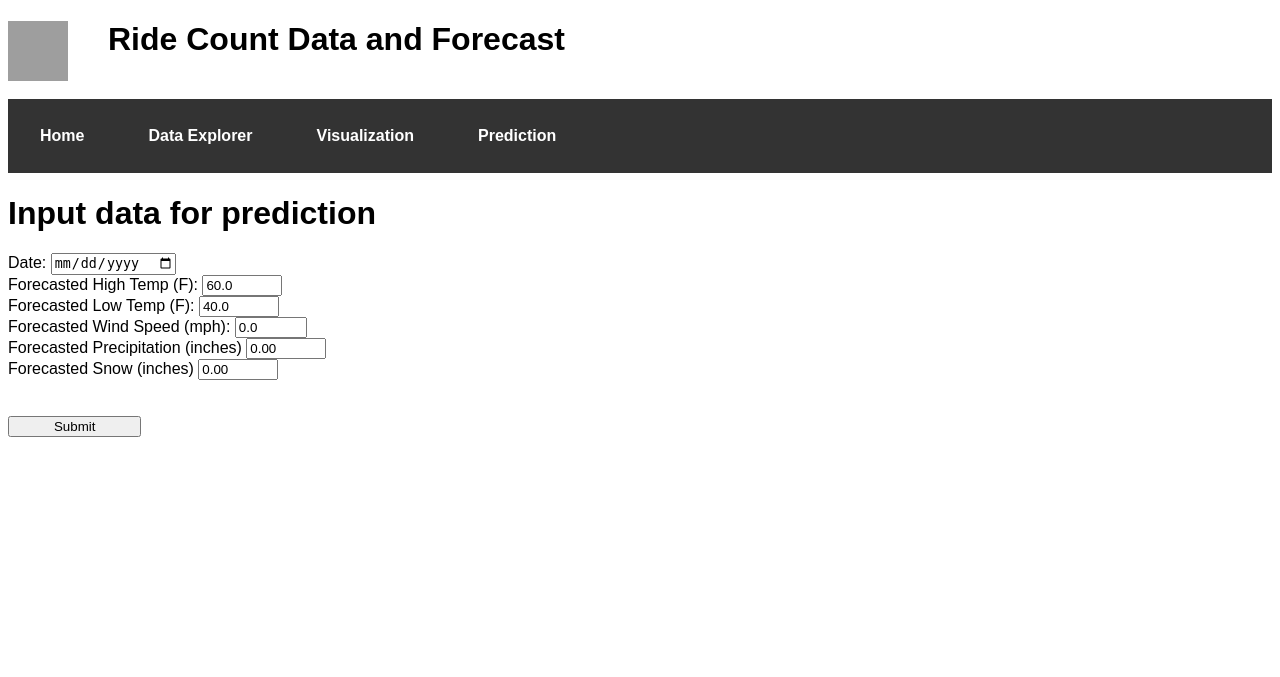
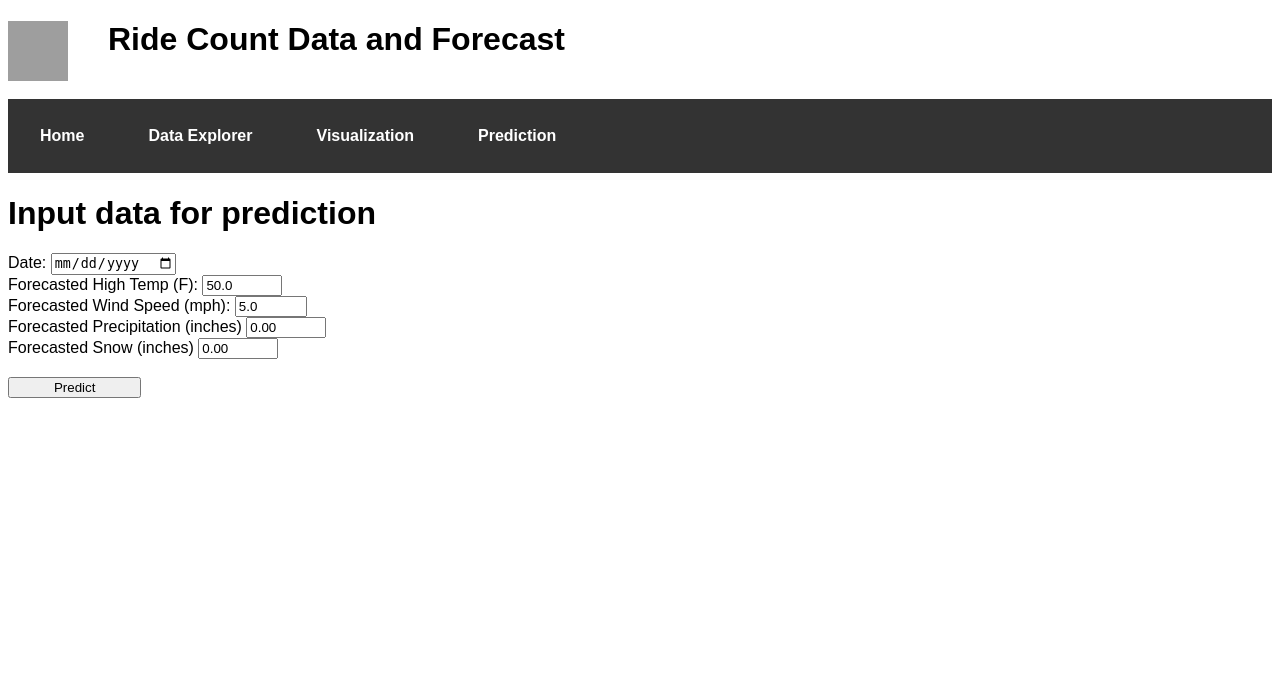
Before and after one commit to tylersoren/bike-share-prediction-app, a Flask app: page /predict in a window 1280 px wide. Shown: the top 677 px of the page. Run offline with Flask 2, Linux system fonts and the light colour scheme; parts of the project's set-up code (start-up, migrations or seed data) failed here and were passed over; grey boxes are pictures that could not be loaded.

Commit message:
Updated display

```diff
--- a/BikeShare/api.py
+++ b/BikeShare/api.py
@@ -317,7 +317,7 @@ class BikeShareApi():
         filename = str(uuid.uuid4()) + ".png"
         temp_path = os.path.join(temp_dir, filename)
 
-        fig, ax = plt.subplots(figsize = ( 8 , 5 ))
+        fig, ax = plt.subplots(figsize = ( 8 , 5.5 ))
 
         # Create plot of selected type
         sns.set_style("whitegrid")
--- a/templates/predict.html
+++ b/templates/predict.html
@@ -7,19 +7,21 @@
 
   <form action="/"  method="post">
     <label for="date">Date:</label>
-    <input type="date" id="date" name="date" required><br>
+    <input type="date" id="date" name="date" required>
+  <br>
     <label for="hitemp">Forecasted High Temp (F):</label>
-    <input type="number" id="hitemp" name="hitemp" min="0.0" max="110.0" step="0.1" value="60.0" required><br>
-    <label for="lotemp">Forecasted Low Temp (F):</label>
-    <input type="number" id="lotemp" name="lotemp" min="-20.0" max="80.0" step="0.1" value="40.0" required><br>
+    <input type="number" id="hitemp" name="hitemp" min="0.0" max="110.0" step="0.1" value="50.0" required>
+  <br>
     <label for="wind">Forecasted Wind Speed (mph):</label>
-    <input type="number" id="wind" name="wind" min="0.0" max="50.0" step="0.1" value="0.0"required><br>
+    <input type="number" id="wind" name="wind" min="0.0" max="50.0" step="0.1" value="5.0"required>
+  <br>
     <label for="precip">Forecasted Precipitation (inches)</label>
-    <input type="number" id="precip" name="precip" min="0.00" max="10.00" step="0.01" value="0.00" required><br>
+    <input type="number" id="precip" name="precip" min="0.00" max="10.00" step="0.01" value="0.00" required>
+  <br>
     <label for="snow">Forecasted Snow (inches)</label>
-    <input type="number" id="snow" name="snow" min="0.00" max="10.00" step="0.01" value="0.00" required><br>
+    <input type="number" id="snow" name="snow" min="0.00" max="10.00" step="0.01" value="0.00" required>
     <br><br>
-    <input type="submit" value="Submit">
+    <input type="submit" value="Predict">
   </form>
 
 {% endblock %}
```
